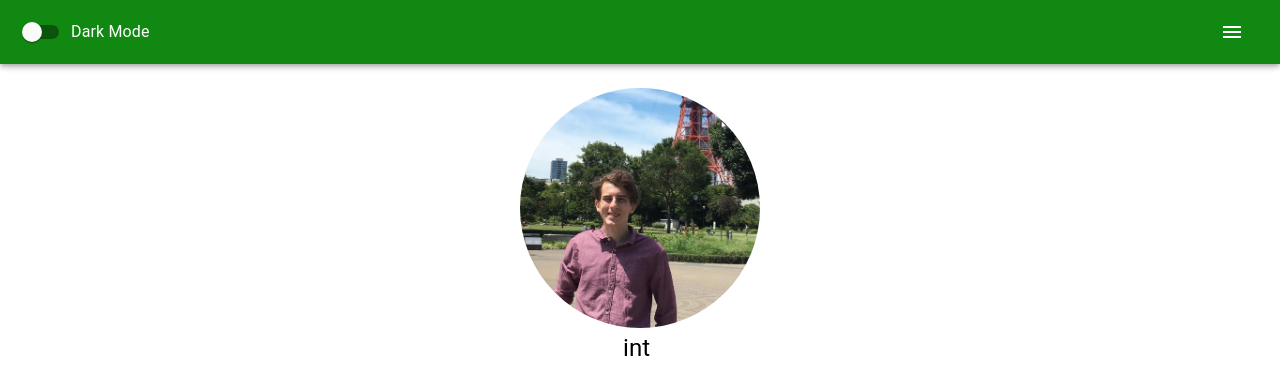
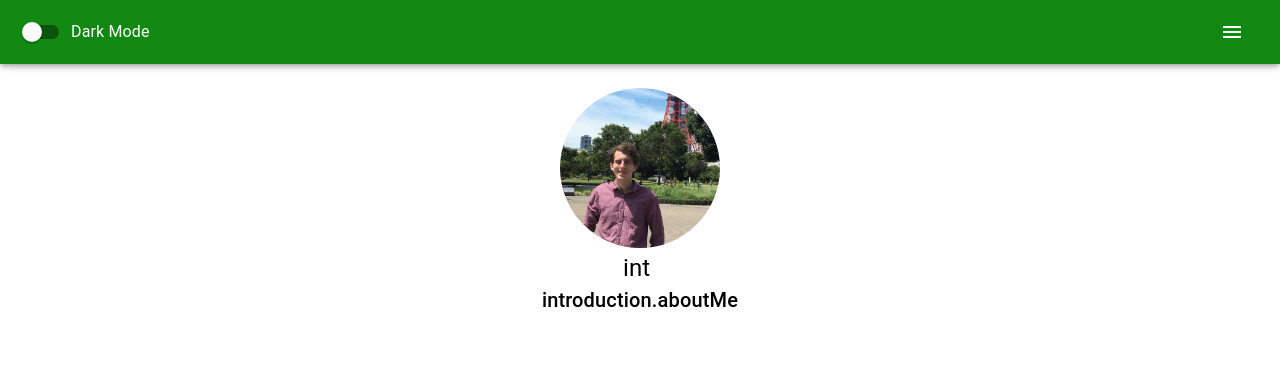
Before and after one commit to david-allan-jones/personal-website, a React (Create React App) app: page / in a window 1280 px wide. Shown: the top 370 px of the page. Built offline with nearby package versions, Linux system fonts and the light colour scheme.

Commit message:
Use theme for avatar. Adjust size.

```diff
--- a/src/sections/Introduction/Introduction.jsx
+++ b/src/sections/Introduction/Introduction.jsx
@@ -7,11 +7,10 @@
 
 const useStyles = makeStyles((theme) => ({
     avatar: {
-        backgroundColor: '#3f51b5',
-        width: theme.spacing(30),
-        height: theme.spacing(30),
+        backgroundColor: theme.palette.primary.main,
+        width: theme.spacing(20),
+        height: theme.spacing(20),
         display: 'inline-block',
-        margin: '0 5px'
     }
 }))
 
```
